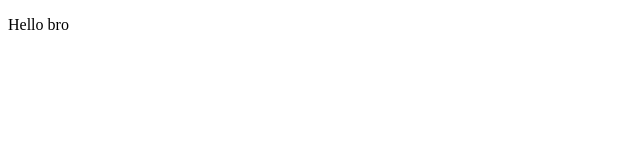
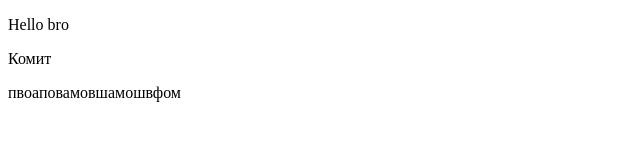
Before and after one commit to AlexITKlee/test, a plain HTML site: page index.html in a window 1280 px wide. Shown: the whole page, without its empty margins (0-640 px from the left). Drawn offline with Linux system fonts and the light colour scheme.

Commit message:
3 commit

```diff
--- a/index.html
+++ b/index.html
@@ -7,5 +7,7 @@
 </head>
 <body>
     <p>Hello bro</p>
+    <p>Комит</p>
+    <p>пвоаповамовшамошвфом</p>
 </body>
 </html>
```
